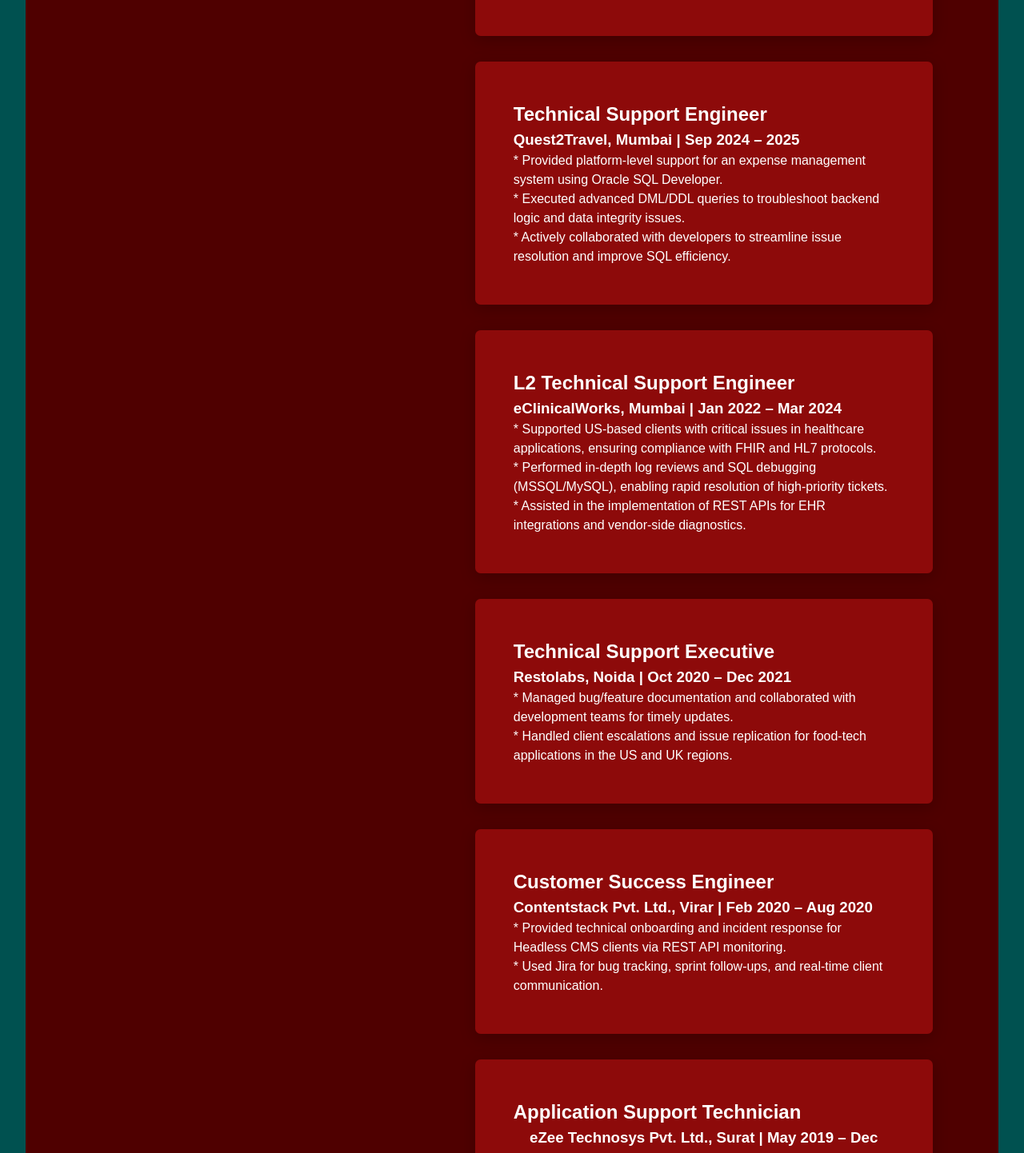
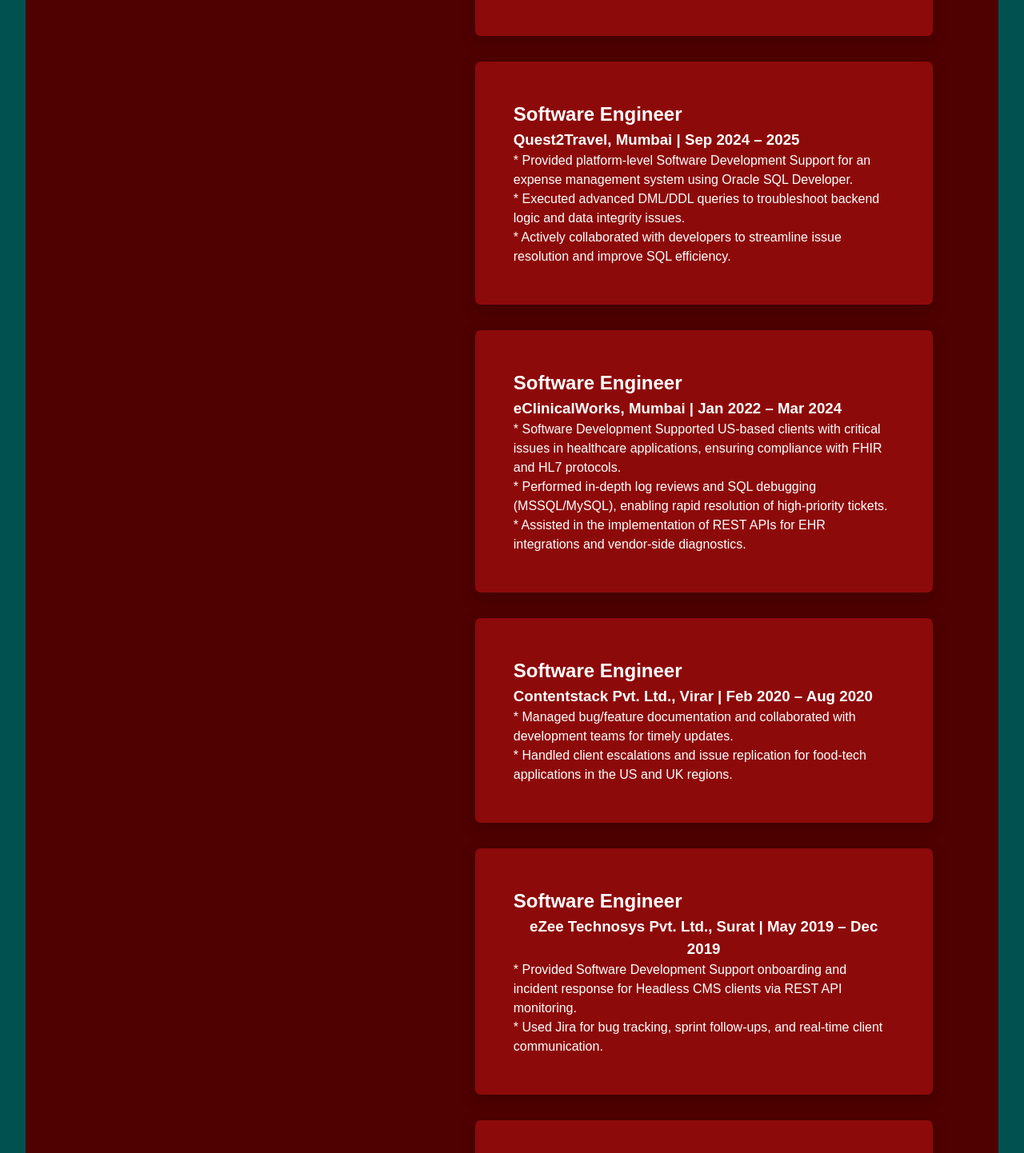
Before and after one commit to Kaal581993/Portfolio-React, a React (Vite) app: page / in a window 1280 px wide. Shown: the part 1640-3082 px from the top of the page at 80% size. Built offline with nearby package versions, Linux system fonts and the light colour scheme; a web font is replaced by a local one.

Commit message:
Update WorkExperienceData.ts

```diff
--- a/src/pages/raw-data/WorkExperienceData.ts
+++ b/src/pages/raw-data/WorkExperienceData.ts
@@ -1,13 +1,13 @@
 
 const WorkExperienceData ={
-    jobTitle:['Software Developer Trainee (Java + React Stack)', 'Technical Support Engineer','L2 Technical Support Engineer','Technical Support Executive','Customer Success Engineer','Application Support Technician'
+    jobTitle:['Software Developer Trainee (Java + React Stack)', 'Software Engineer','Software Engineer','Software Engineer','Software Engineer','Software Technician'
 ],
-    WorkHeading:['Self-Driven Projects & Freelance Work | 2024 – Present','Quest2Travel, Mumbai | Sep 2024 –  2025','eClinicalWorks, Mumbai | Jan 2022 – Mar 2024','Restolabs, Noida | Oct 2020 – Dec 2021','Contentstack Pvt. Ltd., Virar | Feb 2020 – Aug 2020','eZee Technosys Pvt. Ltd., Surat | May 2019 – Dec 2019'],
+    WorkHeading:['Self-Driven Projects & Freelance Work | 2024 – Present','Quest2Travel, Mumbai | Sep 2024 –  2025','eClinicalWorks, Mumbai | Jan 2022 – Mar 2024','Contentstack Pvt. Ltd., Virar | Feb 2020 – Aug 2020','eZee Technosys Pvt. Ltd., Surat | May 2019 – Dec 2019'],
     Responsibilities:['Developed full-stack applications using Java, Spring Boot, and React.js with RESTful APIs.Built an Attendance Management System with admin login, CRUD operations, and real-time reporting using MySQL.Created a responsive E-Book Sharing Platform using HTML, CSS, and JavaScript, enabling secure file upload/download and UI interactivity.Focused on clean code, reusable components, and performance optimization during frontend development.',
-                      'Provided platform-level support for an expense management system using Oracle SQL Developer.Executed advanced DML/DDL queries to troubleshoot backend logic and data integrity issues.Actively collaborated with developers to streamline issue resolution and improve SQL efficiency.',
-                      'Supported US-based clients with critical issues in healthcare applications, ensuring compliance with FHIR and HL7 protocols.Performed in-depth log reviews and SQL debugging (MSSQL/MySQL), enabling rapid resolution of high-priority tickets.Assisted in the implementation of REST APIs for EHR integrations and vendor-side diagnostics.',
-                      'Managed bug/feature documentation and collaborated with development teams for timely updates.Handled client escalations and issue replication for food-tech applications in the US and UK regions.',
-                      'Provided technical onboarding and incident response for Headless CMS clients via REST API monitoring.Used Jira for bug tracking, sprint follow-ups, and real-time client communication.',
+                      'Provided platform-level Software Development Support for an expense management system using Oracle SQL Developer.Executed advanced DML/DDL queries to troubleshoot backend logic and data integrity issues. Actively collaborated with developers to streamline issue resolution and improve SQL efficiency.',
+                      'Software Development Supported US-based clients with critical issues in healthcare applications, ensuring compliance with FHIR and HL7 protocols. Performed in-depth log reviews and SQL debugging (MSSQL/MySQL), enabling rapid resolution of high-priority tickets.Assisted in the implementation of REST APIs for EHR integrations and vendor-side diagnostics.',
+                      'Managed bug/feature documentation and collaborated with development teams for timely updates. Handled client escalations and issue replication for food-tech applications in the US and UK regions.',
+                      'Provided Software Development Support onboarding and incident response for Headless CMS clients via REST API monitoring.Used Jira for bug tracking, sprint follow-ups, and real-time client communication.',
                       'Delivered L1 troubleshooting for international clients, resolving server-side issues and database errors.Monitored software logs and improved the first-response time for issue acknowledgment and resolution.'
                     ]
 
@@ -30,26 +30,26 @@
 //Focused on clean code, reusable components, and performance optimization during frontend development.
 
 
-//Technical Support Engineer
+//Technical Software Development Support Engineer
 
 //Quest2Travel, Mumbai | Sep 2024 – May 2025
 
-//Provided platform-level support for an expense management system using Oracle SQL Developer.
+//Provided platform-level Software Development Support for an expense management system using Oracle SQL Developer.
 
 //Executed advanced DML/DDL queries to troubleshoot backend logic and data integrity issues.
 
 //Actively collaborated with developers to streamline issue resolution and improve SQL efficiency.
 
-//L2 Technical Support Engineer
+//L2 Technical Software Development Support Engineer
 //eClinicalWorks, Mumbai | Jan 2022 – Mar 2024
 
-//Supported U.S.-based clients with critical issues in healthcare applications, ensuring compliance with FHIR and HL7 protocols.
+//Software Development Supported U.S.-based clients with critical issues in healthcare applications, ensuring compliance with FHIR and HL7 protocols.
 
 //Performed in-depth log reviews and SQL debugging (MSSQL/MySQL), enabling rapid resolution of high-priority tickets.
 
 //Assisted in the implementation of REST APIs for EHR integrations and vendor-side diagnostics.
 
-//Technical Support Executive
+//Technical Software Development Support Executive
 //Restolabs, Noida | Oct 2020 – Dec 2021
 
 //Managed bug/feature documentation and collaborated with development teams for timely updates.
@@ -63,7 +63,7 @@
 
 //Used Jira for bug tracking, sprint follow-ups, and real-time client communication.
 
-//Application Support Technician
+//Application Software Development Support Technician
 //eZee Technosys Pvt. Ltd., Surat | May 2019 – Dec 2019
 
 //Delivered L1 troubleshooting for international clients, resolving server-side issues and database errors.
```
